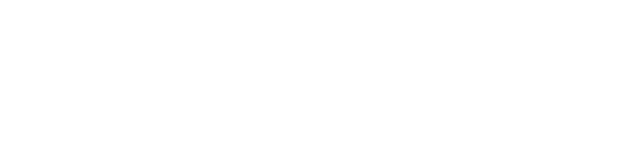
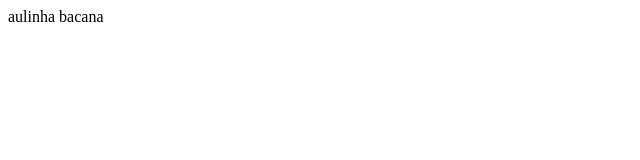
Before and after one commit to mrllsf/lirapw1, a plain HTML site: page index.html in a window 1280 px wide. Shown: the whole page, without its empty margins (0-640 px from the left). Drawn offline with Linux system fonts and the light colour scheme.

Commit message:
Update index.html

```diff
--- a/index.html
+++ b/index.html
@@ -8,5 +8,7 @@
 
 	</heade>
 
+
+		aulinha bacana
 </body>
 </html>
```
